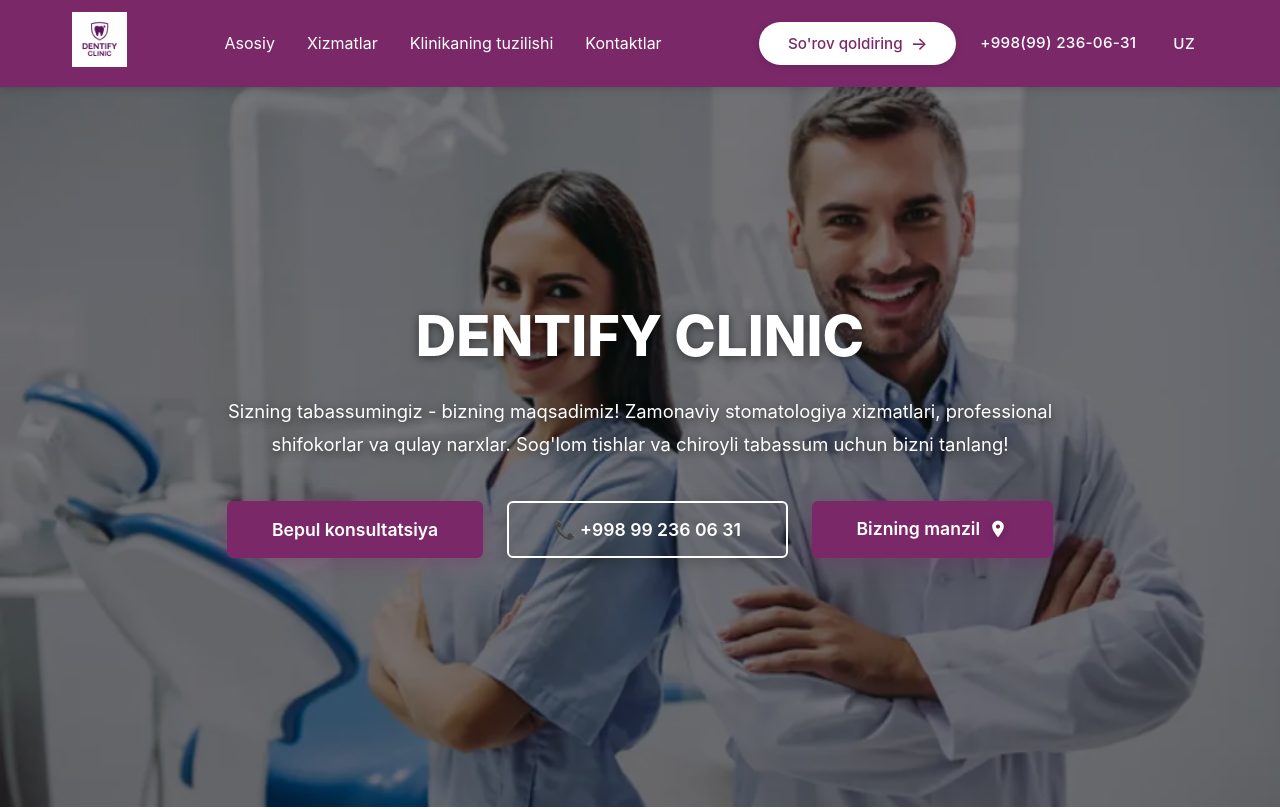
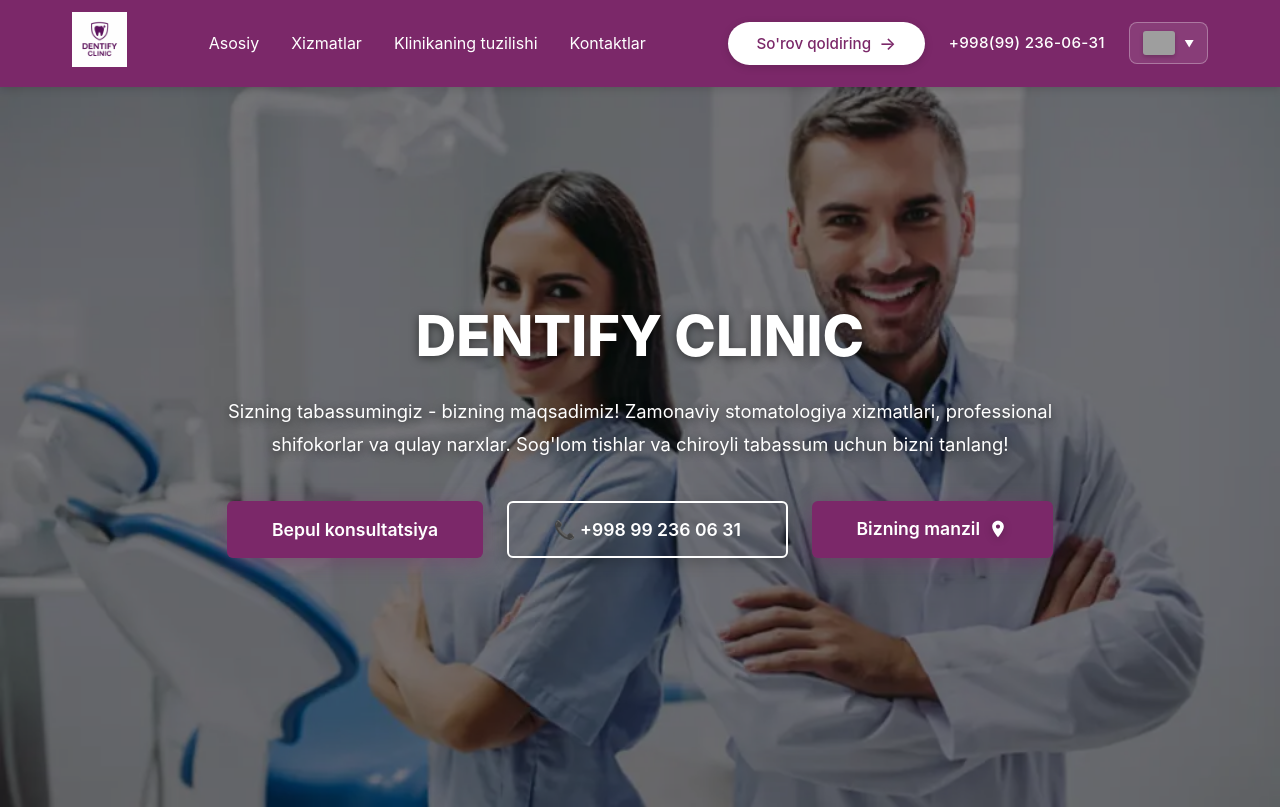
Before and after one commit to Alisher1707/dentify-clinic, a React (Vite) app: page / in a window 1280 px wide. Shown: the top 809 px of the page. Built offline with nearby package versions, Linux system fonts and the light colour scheme; grey boxes are pictures that could not be loaded.

Commit message:
feat: Add English language support and enhance language switcher functionality

```diff
--- a/src/components/About.jsx
+++ b/src/components/About.jsx
@@ -48,6 +48,28 @@ const About = () => {
         },
         {
           title: "Создание красивой улыбки вместе со здоровьем зубов"
+        }
+      ]
+    },
+    en: {
+      badge: "About Us",
+      title: "DENTIFY CLINIC",
+      description1: "is a modern dental clinic that uses advanced technologies in preserving and restoring oral health. We strive to provide each patient with professional service, painless treatment and a comfortable environment.",
+      description2: "At our clinic, highly qualified doctors, modern equipment and an individual approach ensure the health of your teeth and a beautiful smile. We provide all services from prevention to complex implantation and aesthetic dentistry.",
+      button: "Our Services",
+      partnershipTitle: "Main goals of DENTIFY clinic",
+      features: [
+        {
+          title: "Individual approach to each patient and modern treatment methods"
+        },
+        {
+          title: "Team of qualified dentists with over 10 years of experience"
+        },
+        {
+          title: "State-of-the-art equipment for oral cavity diagnostics"
+        },
+        {
+          title: "Creating a beautiful smile along with dental health"
         }
       ]
     }
--- a/src/components/Appointment.jsx
+++ b/src/components/Appointment.jsx
@@ -20,6 +20,13 @@ export default function Appointment() {
       phonePlaceholder: "+998",
       messagePlaceholder: "Ваши вопросы / предпочтительное время записи",
       submitButton: "Отправить"
+    },
+    en: {
+      title: "Submit a request for detailed consultation!",
+      namePlaceholder: "First and Last Name",
+      phonePlaceholder: "+998",
+      messagePlaceholder: "Your questions / preferred appointment time",
+      submitButton: "Submit"
     }
   };
 
--- a/src/components/Contact.jsx
+++ b/src/components/Contact.jsx
@@ -33,6 +33,11 @@ const Contact = () => {
       title: "Для подробной информации, регистрации и заявки звоните на сайт или по номеру:",
       phone: "+998(99) 236-06-31",
       button: "Оставить заявку"
+    },
+    en: {
+      title: "For detailed information, registration and application, call the website or number:",
+      phone: "+998(99) 236-06-31",
+      button: "Submit Request"
     }
   };
 
--- a/src/components/Hero.jsx
+++ b/src/components/Hero.jsx
@@ -20,6 +20,13 @@ const Hero = () => {
       button1: "Бесплатная консультация",
       button2: "📞 +998 99 236 06 31",
       locationBtn: "Наш адрес"
+    },
+    en: {
+      clinicName: "DENTIFY CLINIC",
+      subtitle: "Your smile is our goal! Modern dental services, professional doctors and affordable prices. Choose us for healthy teeth and a beautiful smile!",
+      button1: "Free Consultation",
+      button2: "📞 +998 99 236 06 31",
+      locationBtn: "Our Location"
     }
   };
 
--- a/src/components/Navbar.css
+++ b/src/components/Navbar.css
@@ -107,20 +107,108 @@
   text-decoration: none;
 }
 
+/* Language Dropdown */
+.language-dropdown {
+  position: relative;
+}
+
 .language-switcher {
-  background: transparent;
-  border: none;
+  background: rgba(255, 255, 255, 0.1);
+  border: 1px solid rgba(255, 255, 255, 0.3);
   color: white;
-  padding: 0.4rem 0.8rem;
+  padding: 0.5rem 0.8rem;
   font-size: 0.95rem;
-  font-weight: 500;
+  font-weight: 600;
   cursor: pointer;
   transition: all 0.3s ease;
-  letter-spacing: 0.5px;
+  border-radius: 8px;
+  display: flex;
+  align-items: center;
+  gap: 0.6rem;
+  min-width: 70px;
+  justify-content: center;
 }
 
 .language-switcher:hover {
-  opacity: 0.8;
+  background: rgba(255, 255, 255, 0.2);
+  border-color: rgba(255, 255, 255, 0.5);
+}
+
+.language-switcher .current-flag {
+  width: 32px;
+  height: 24px;
+  object-fit: cover;
+  border-radius: 3px;
+  flex-shrink: 0;
+  box-shadow: 0 2px 4px rgba(0, 0, 0, 0.2);
+}
+
+.language-switcher .dropdown-arrow {
+  font-size: 0.6rem;
+  transition: transform 0.3s ease;
+}
+
+.language-menu {
+  position: absolute;
+  top: calc(100% + 0.5rem);
+  right: 0;
+  background: white;
+  border-radius: 8px;
+  box-shadow: 0 8px 24px rgba(0, 0, 0, 0.15);
+  overflow: hidden;
+  min-width: 150px;
+  z-index: 1000;
+  animation: slideDown 0.3s ease;
+}
+
+@keyframes slideDown {
+  from {
+    opacity: 0;
+    transform: translateY(-10px);
+  }
+  to {
+    opacity: 1;
+    transform: translateY(0);
+  }
+}
+
+.language-option {
+  width: 100%;
+  padding: 0.8rem 1rem;
+  border: none;
+  background: white;
+  color: #2d3748;
+  cursor: pointer;
+  transition: all 0.2s ease;
+  display: flex;
+  align-items: center;
+  gap: 0.8rem;
+  font-size: 0.9rem;
+  font-weight: 500;
+  text-align: left;
+}
+
+.language-option:hover {
+  background: #f7f7f7;
+}
+
+.language-option.active {
+  background: #7B2869;
+  color: white;
+}
+
+.language-option .flag-image {
+  width: 28px;
+  height: 20px;
+  object-fit: cover;
+  border-radius: 2px;
+  flex-shrink: 0;
+  box-shadow: 0 1px 3px rgba(0, 0, 0, 0.1);
+}
+
+.language-option .lang-name {
+  font-weight: 600;
+  flex: 1;
 }
 
 /* Responsive Design */
--- a/src/components/Navbar.jsx
+++ b/src/components/Navbar.jsx
@@ -1,8 +1,10 @@
 import './Navbar.css';
+import { useState } from 'react';
 import { useLanguage } from '../contexts/LanguageContext';
 
 const Navbar = () => {
-  const { language, toggleLanguage } = useLanguage();
+  const { language, setLanguage } = useLanguage();
+  const [isLanguageOpen, setIsLanguageOpen] = useState(false);
 
   const translations = {
     uz: {
@@ -18,10 +20,42 @@ const Navbar = () => {
       structure: 'Структура клиники',
       contacts: 'Контакты',
       request: 'Оставить заявку',
+    },
+    en: {
+      home: 'Home',
+      services: 'Services',
+      structure: 'Clinic Structure',
+      contacts: 'Contacts',
+      request: 'Submit Request',
     }
   };
 
   const t = translations[language];
+
+  const languages = [
+    {
+      code: 'uz',
+      name: "O'ZB",
+      flagUrl: 'https://upload.wikimedia.org/wikipedia/commons/thumb/8/84/Flag_of_Uzbekistan.svg/320px-Flag_of_Uzbekistan.svg.png'
+    },
+    {
+      code: 'ru',
+      name: 'РУС',
+      flagUrl: 'https://upload.wikimedia.org/wikipedia/commons/thumb/f/f3/Flag_of_Russia.svg/320px-Flag_of_Russia.svg.png'
+    },
+    {
+      code: 'en',
+      name: 'ENG',
+      flagUrl: 'https://upload.wikimedia.org/wikipedia/commons/thumb/a/a5/Flag_of_the_United_Kingdom_%281-2%29.svg/320px-Flag_of_the_United_Kingdom_%281-2%29.svg.png'
+    }
+  ];
+
+  const currentLanguage = languages.find(lang => lang.code === language);
+
+  const handleLanguageChange = (langCode) => {
+    setLanguage(langCode);
+    setIsLanguageOpen(false);
+  };
 
   return (
     <nav className="navbar">
@@ -51,10 +85,31 @@ const Navbar = () => {
             +998(99) 236-06-31
           </a>
 
-          {/* Language Switcher */}
-          <button className="language-switcher" onClick={toggleLanguage}>
-            {language === 'uz' ? 'UZ' : 'RU'}
-          </button>
+          {/* Language Switcher with Dropdown */}
+          <div className="language-dropdown">
+            <button
+              className="language-switcher"
+              onClick={() => setIsLanguageOpen(!isLanguageOpen)}
+            >
+              <img src={currentLanguage.flagUrl} alt={currentLanguage.name} className="current-flag" />
+              <span className="dropdown-arrow">{isLanguageOpen ? '▲' : '▼'}</span>
+            </button>
+
+            {isLanguageOpen && (
+              <div className="language-menu">
+                {languages.map((lang) => (
+                  <button
+                    key={lang.code}
+                    className={`language-option ${language === lang.code ? 'active' : ''}`}
+                    onClick={() => handleLanguageChange(lang.code)}
+                  >
+                    <img src={lang.flagUrl} alt={lang.name} className="flag-image" />
+                    <span className="lang-name">{lang.name}</span>
+                  </button>
+                ))}
+              </div>
+            )}
+          </div>
         </div>
       </div>
     </nav>
--- a/src/components/Services.jsx
+++ b/src/components/Services.jsx
@@ -33,6 +33,20 @@ const Services = () => {
         { name: "Детская стоматология", icon: "pediatric" },
         { name: "Хирургия", icon: "surgery" },
         { name: "Диагностика", icon: "diagnostics" }
+      ]
+    },
+    en: {
+      title: "DENTIFY clinic offers the following types of highly qualified dental services",
+      button: "For more information",
+      services: [
+        { name: "Dental Treatment", icon: "treatment" },
+        { name: "Implantation", icon: "implant" },
+        { name: "Orthodontics", icon: "orthodontics" },
+        { name: "Periodontics", icon: "periodontics" },
+        { name: "Teeth Whitening", icon: "whitening" },
+        { name: "Pediatric Dentistry", icon: "pediatric" },
+        { name: "Surgery", icon: "surgery" },
+        { name: "Diagnostics", icon: "diagnostics" }
       ]
     }
   };
--- a/src/contexts/LanguageProvider.jsx
+++ b/src/contexts/LanguageProvider.jsx
@@ -5,7 +5,11 @@ export const LanguageProvider = ({ children }) => {
   const [language, setLanguage] = useState('uz');
 
   const toggleLanguage = () => {
-    setLanguage(prev => prev === 'uz' ? 'ru' : 'uz');
+    setLanguage(prev => {
+      if (prev === 'uz') return 'ru';
+      if (prev === 'ru') return 'en';
+      return 'uz';
+    });
   };
 
   const value = {
```
